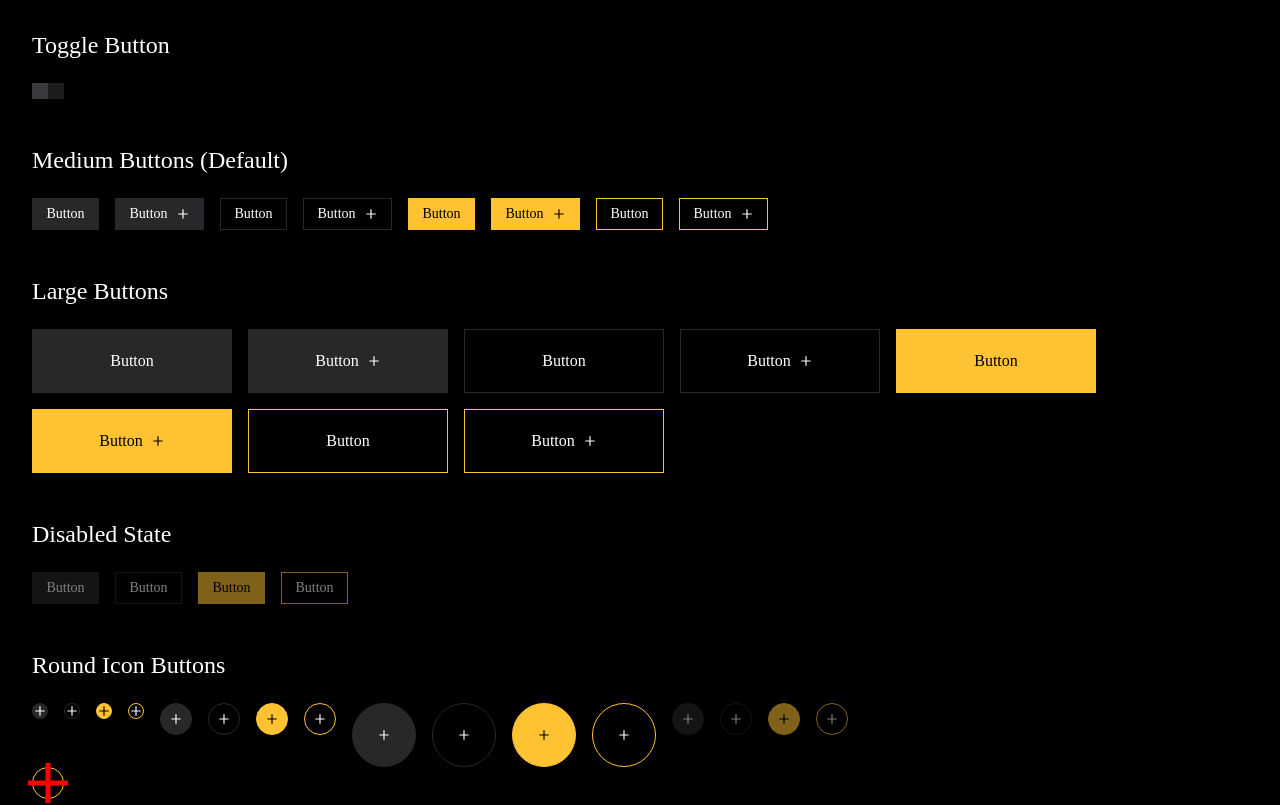
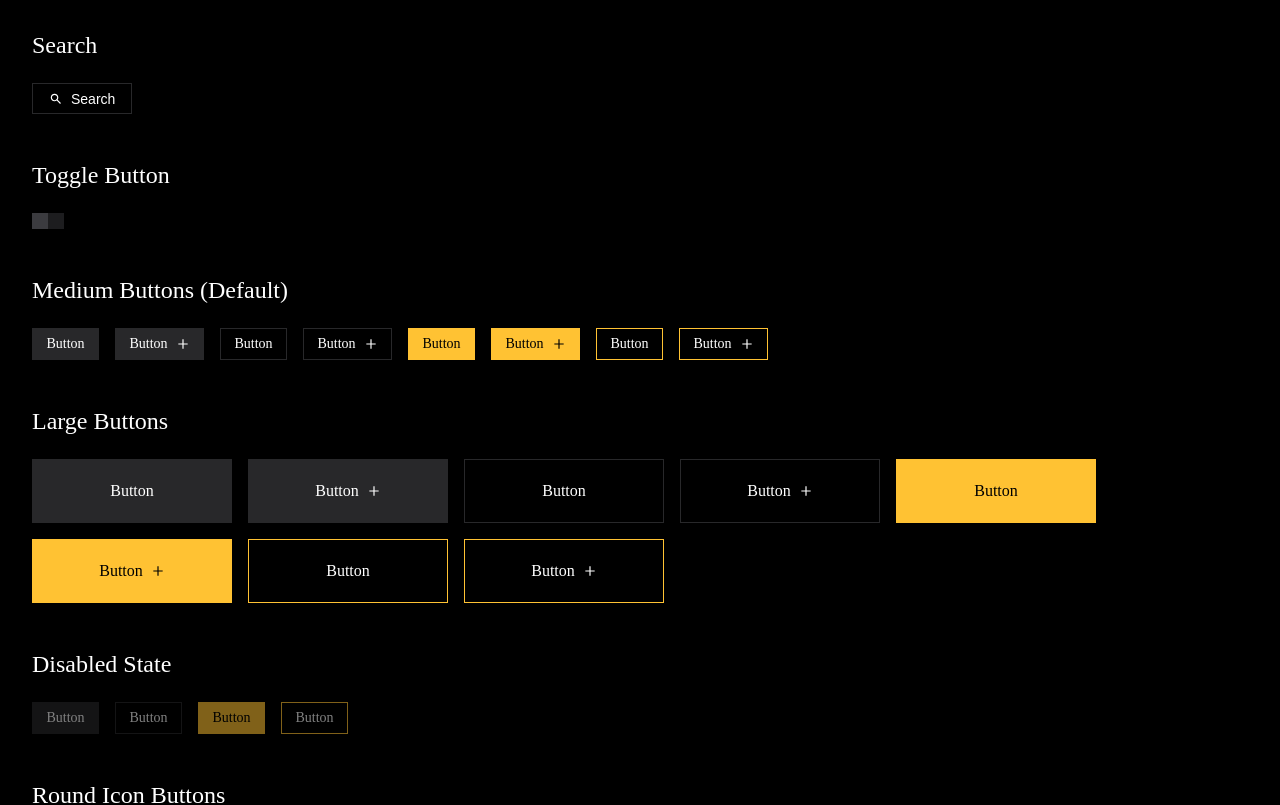
Before and after one commit to acid-info/qaku.app, a Next.js app: page / in a window 1280 px wide. Shown: the top 805 px of the page. Built offline with nearby package versions, Linux system fonts and the light colour scheme.

Commit message:
temp(HomeContainer): showcase Search container

```diff
--- a/src/containers/Home/HomeContainer.tsx
+++ b/src/containers/Home/HomeContainer.tsx
@@ -4,6 +4,7 @@ import React, { useState } from 'react'
 import { Button } from '@/components/Button'
 import { IconButtonRound } from '@/components/IconButtonRound'
 import { PlusIcon } from '@/components/Icons/PlusIcon'
+import { Search } from '@/components/Search'
 import { ToggleButton } from '@/components/ToggleButton'
 
 export type HomePageProps = React.DetailedHTMLProps<
@@ -19,6 +20,13 @@ export const HomeContainer: React.FC<HomePageProps> = ({
 
   return (
     <Container {...props}>
+      <Section>
+        <h2>Search</h2>
+        <ButtonGroup>
+          <Search onSearch={(value) => console.log('Search:', value)} />
+        </ButtonGroup>
+      </Section>
+
       <Section>
         <h2>Toggle Button</h2>
         <ToggleButton isOn={toggleState} onChange={setToggleState} />
```
